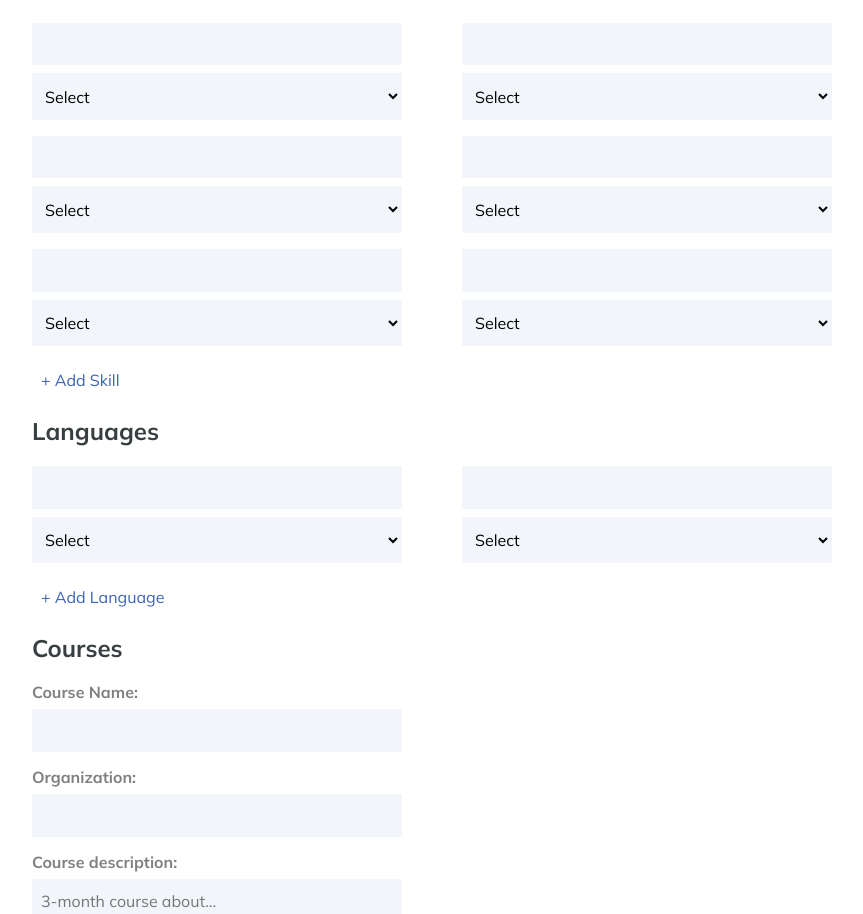
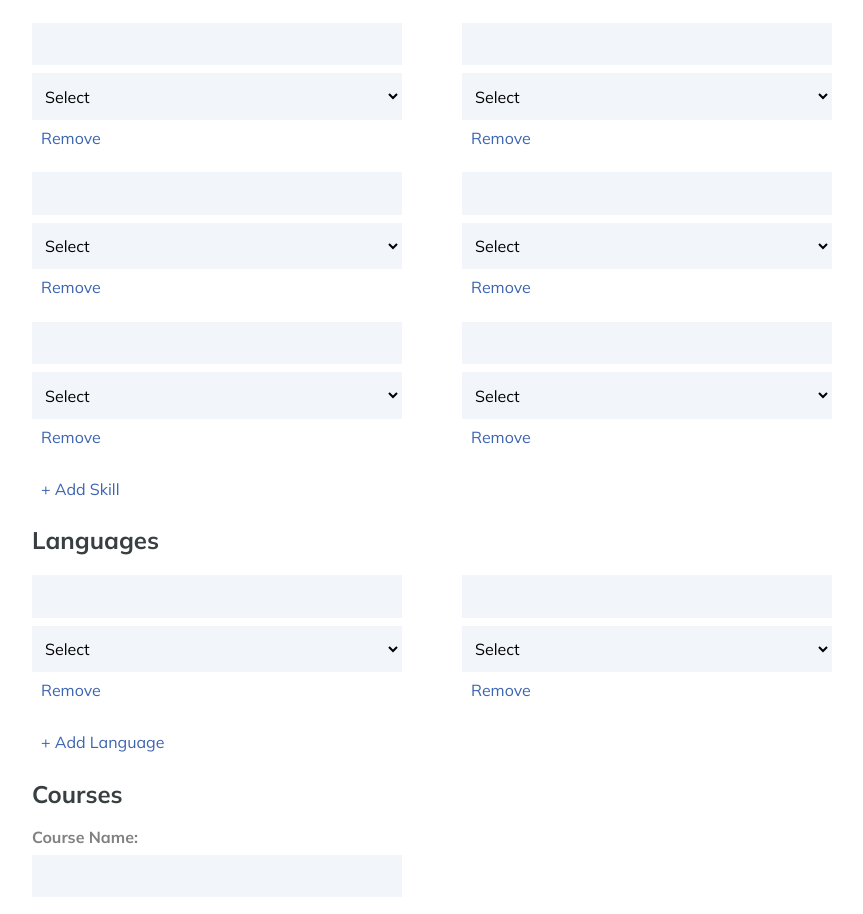
Before and after one commit to htmlena/cv-genius, a React (Create React App) app: page /cv-generator in a window 1280 px wide. Shown: the part 2064-2978 px from the top of the page, without its empty margins (208-1071 px from the left). Built offline with nearby package versions, Linux system fonts and the light colour scheme; what @react-pdf/renderer would draw is missing.

Commit message:
Remove functionality

```diff
--- a/package.json
+++ b/package.json
@@ -9,6 +9,7 @@
     "@testing-library/user-event": "^12.8.3",
     "components": "^0.1.0",
     "modern-normalize": "^1.1.0",
+    "nanoid": "^3.1.23",
     "node-sass": "^6.0.0",
     "react": "^17.0.2",
     "react-dom": "^17.0.2",
--- a/src/components/Courses/Courses.jsx
+++ b/src/components/Courses/Courses.jsx
@@ -1,3 +1,4 @@
+import { nanoid } from 'nanoid';
 import React from 'react';
 import '../Generator/style.scss';
 
@@ -8,11 +9,8 @@ const Courses = ({ course, setCourse }) => {
       <div className="courses-grid">
         {course.map((x, index) => {
           return (
-            <div key={x.courseName + index}>
-              <div
-                key={x.courseName + index}
-                className="label-input-container course-name-grid"
-              >
+            <div key={x.id}>
+              <div className="label-input-container course-name-grid">
                 <label className="label-block" htmlFor="course-name">
                   Course Name:
                 </label>
@@ -67,6 +65,19 @@ const Courses = ({ course, setCourse }) => {
                   placeholder="3-month course about..."
                 ></textarea>
               </div>
+              {course.length > 1 && (
+                <button
+                  className="remove-button"
+                  type="button"
+                  onClick={() => {
+                    const copiedCourse = [...course];
+                    copiedCourse.splice(index, 1);
+                    setCourse(copiedCourse);
+                  }}
+                >
+                  Remove
+                </button>
+              )}
             </div>
           );
         })}
@@ -82,6 +93,7 @@ const Courses = ({ course, setCourse }) => {
               courseName: '',
               organization: '',
               courseDescription: '',
+              id: nanoid(),
             });
             setCourse(copiedCourse);
           }}
--- a/src/components/Education/Education.jsx
+++ b/src/components/Education/Education.jsx
@@ -1,5 +1,6 @@
 import React from 'react';
 import '../Generator/style.scss';
+import { nanoid } from 'nanoid';
 
 const Education = ({ education, setEducation }) => {
   return (
@@ -7,7 +8,7 @@ const Education = ({ education, setEducation }) => {
       <h2>Education</h2>
       {education.map((x, index) => {
         return (
-          <div className="education-grid">
+          <div key={x.id} className="education-grid">
             <div className="uni-grid">
               <div className="label-input-container">
                 <label className="label-block" htmlFor="universtiy">
@@ -154,6 +155,19 @@ const Education = ({ education, setEducation }) => {
                 ></textarea>
               </div>
             </div>
+            {education.length > 1 && (
+              <button
+                className="remove-button"
+                type="button"
+                onClick={() => {
+                  const copiedEducation = [...education];
+                  copiedEducation.splice(index, 1);
+                  setEducation(copiedEducation);
+                }}
+              >
+                Remove
+              </button>
+            )}
           </div>
         );
       })}
@@ -173,6 +187,7 @@ const Education = ({ education, setEducation }) => {
               startDate: '',
               endDate: '',
               educationDescription: '',
+              id: nanoid(),
             });
 
             setEducation(copiedEducation);
--- a/src/components/Generator/Generator.jsx
+++ b/src/components/Generator/Generator.jsx
@@ -9,6 +9,7 @@ import WorkExperience from '../WorkExperience/WorkExperience';
 import Hobbies from '../Hobbies/Hobbies';
 import Courses from '../Courses/Courses';
 import { PDFDownloadLink, PDFViewer } from '@react-pdf/renderer';
+import { nanoid } from 'nanoid';
 
 const Generator = () => {
   const [previewVisible, setPreviewVisible] = useState(false);
@@ -28,6 +29,7 @@ const Generator = () => {
       startDate: '01.01.1000',
       endDate: '01.01.2000',
       jobDescription: '',
+      id: nanoid(),
     },
   ]);
 
@@ -41,6 +43,7 @@ const Generator = () => {
       startDate: '',
       endDate: '',
       educationDescription: '',
+      id: nanoid(),
     },
   ]);
 
@@ -48,26 +51,32 @@ const Generator = () => {
     {
       skill: '',
       level: '',
+      id: nanoid(),
     },
     {
       skill: '',
       level: '',
+      id: nanoid(),
     },
     {
       skill: '',
       level: '',
+      id: nanoid(),
     },
     {
       skill: '',
       level: '',
+      id: nanoid(),
     },
     {
       skill: '',
       level: '',
+      id: nanoid(),
     },
     {
       skill: '',
       level: '',
+      id: nanoid(),
     },
   ]);
 
@@ -75,10 +84,12 @@ const Generator = () => {
     {
       language: '',
       level: '',
+      id: nanoid(),
     },
     {
       language: '',
       level: '',
+      id: nanoid(),
     },
   ]);
 
@@ -89,6 +100,7 @@ const Generator = () => {
       courseName: '',
       organization: '',
       courseDescription: '',
+      id: nanoid(),
     },
   ]);
 
--- a/src/components/Generator/style.scss
+++ b/src/components/Generator/style.scss
@@ -65,9 +65,11 @@
   background-color: #f2f5fa;
   width: 100%;
   padding: 0.7rem 0.5rem;
+  resize: none;
 }
 
-.add-button {
+.add-button,
+.remove-button {
   padding: 0.5rem;
   text-align: start;
   border: 1px solid white;
@@ -78,7 +80,9 @@
 }
 
 .add-button:hover,
-.add-button:focus {
+.add-button:focus,
+.remove-button:hover,
+.remove-button:focus {
   cursor: pointer;
   background-color: #f2f5fa;
 }
--- a/src/components/Languages/Languages.jsx
+++ b/src/components/Languages/Languages.jsx
@@ -1,3 +1,4 @@
+import { nanoid } from 'nanoid';
 import React from 'react';
 import '../Generator/style.scss';
 
@@ -8,7 +9,7 @@ const Languages = ({ languageLevel, setLanguageLevel }) => {
       <div className="languages-grid">
         {languageLevel.map((x, index) => {
           return (
-            <div className="label-input-container">
+            <div key={x.id} className="label-input-container">
               <label htmlFor="language"></label>
               <input
                 className="input text-input"
@@ -40,6 +41,19 @@ const Languages = ({ languageLevel, setLanguageLevel }) => {
                 <option value="advanced">B1/B2</option>
                 <option value="expert">C1/C2</option>
               </select>
+              {languageLevel.length > 1 && (
+                <button
+                  className="remove-button"
+                  type="button"
+                  onClick={() => {
+                    const copiedLanguageLevel = [...languageLevel];
+                    copiedLanguageLevel.splice(index, 1);
+                    setLanguageLevel(copiedLanguageLevel);
+                  }}
+                >
+                  Remove
+                </button>
+              )}
             </div>
           );
         })}
@@ -53,6 +67,7 @@ const Languages = ({ languageLevel, setLanguageLevel }) => {
             copiedLanguageLevel.push({
               language: '',
               level: '',
+              id: nanoid(),
             });
             setLanguageLevel(copiedLanguageLevel);
           }}
--- a/src/components/Skills/Skills.jsx
+++ b/src/components/Skills/Skills.jsx
@@ -1,3 +1,4 @@
+import { nanoid } from 'nanoid';
 import React from 'react';
 import '../Generator/style.scss';
 
@@ -8,7 +9,7 @@ const Skills = ({ skillLevel, setSkillLevel }) => {
       <div className="skills-grid">
         {skillLevel.map((x, index) => {
           return (
-            <div className="label-input-container">
+            <div key={x.id} className="label-input-container">
               <label htmlFor="skills"></label>
 
               <input
@@ -42,6 +43,19 @@ const Skills = ({ skillLevel, setSkillLevel }) => {
                 <option value="advanced">Advanced</option>
                 <option value="expert">Expert</option>
               </select>
+              {skillLevel.length > 1 && (
+                <button
+                  className="remove-button"
+                  type="button"
+                  onClick={() => {
+                    const copiedSkillLevel = [...skillLevel];
+                    copiedSkillLevel.splice(index, 1);
+                    setSkillLevel(copiedSkillLevel);
+                  }}
+                >
+                  Remove
+                </button>
+              )}
             </div>
           );
         })}
@@ -56,6 +70,7 @@ const Skills = ({ skillLevel, setSkillLevel }) => {
             copiedSkillLevel.push({
               skill: '',
               level: '',
+              id: nanoid(),
             });
             setSkillLevel(copiedSkillLevel);
           }}
--- a/src/components/WorkExperience/WorkExperience.jsx
+++ b/src/components/WorkExperience/WorkExperience.jsx
@@ -1,5 +1,6 @@
 import React from 'react';
 import '../Generator/style.scss';
+import { nanoid } from 'nanoid';
 
 const WorkExperience = ({ workExperience, setWorkExperience }) => {
   return (
@@ -7,7 +8,7 @@ const WorkExperience = ({ workExperience, setWorkExperience }) => {
       <h2>Work Experience</h2>
       {workExperience.map((x, index) => {
         return (
-          <div className="work-experience-grid">
+          <div key={x.id} className="work-experience-grid">
             <div className="position-empl-city-grid">
               <div className="label-input-container">
                 <label className="label-block" htmlFor="position">
@@ -119,6 +120,19 @@ const WorkExperience = ({ workExperience, setWorkExperience }) => {
                 ></textarea>
               </div>
             </div>
+            {workExperience.length > 1 && (
+              <button
+                className="remove-button"
+                type="button"
+                onClick={() => {
+                  const copiedWorkExperience = [...workExperience];
+                  copiedWorkExperience.splice(index, 1);
+                  setWorkExperience(copiedWorkExperience);
+                }}
+              >
+                Remove
+              </button>
+            )}
           </div>
         );
       })}
@@ -136,6 +150,7 @@ const WorkExperience = ({ workExperience, setWorkExperience }) => {
               startDate: '',
               endDate: '',
               jobDescription: '',
+              id: nanoid(),
             });
             setWorkExperience(copiedWorkExperience);
           }}
```
